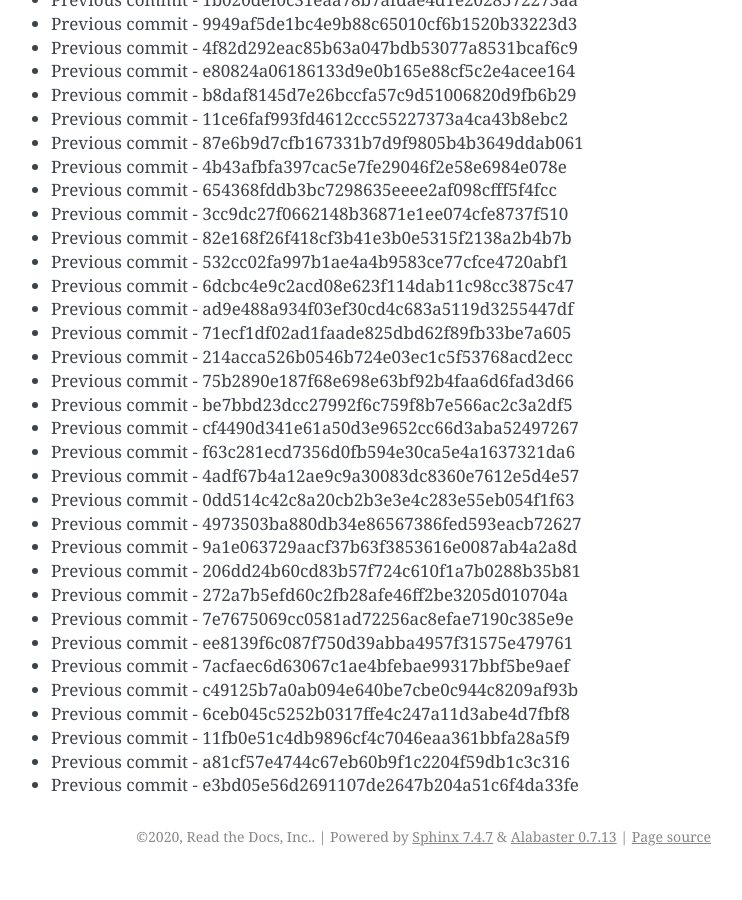
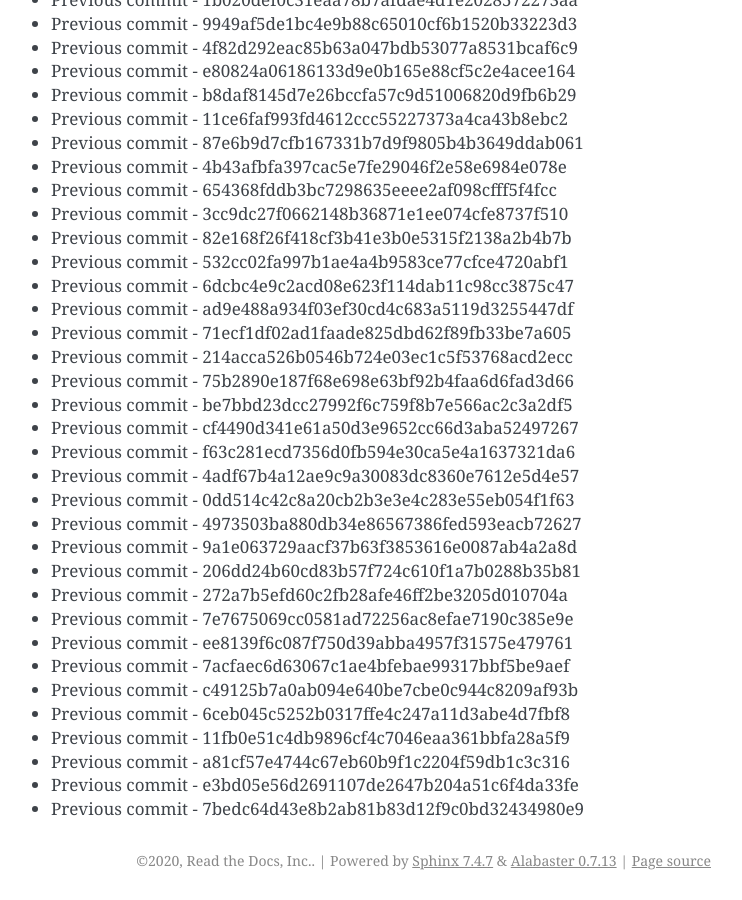
Before and after one commit to readthedocs/rtd-git-stresstest, a Sphinx documentation site: the page built from docs/updates.rst, in a window 1280 px wide and 900 px high, scrolled down 44299 px. Shown: the whole window, without its empty margins (399-1141 px from the left). Built offline with Sphinx 7.4.7, drawn with Linux system fonts in a browser that asks for light colours; before the commit the page ends 45175 px from its top, so only the background shows below that.

Commit message:
Generating commit from previous: 7bedc64d43e8b2ab81b83d12f9c0bd32434980e9

```diff
--- a/docs/updates.rst
+++ b/docs/updates.rst
@@ -1893,3 +1893,4 @@ It can be tested for any performance characteristics.
 * Previous commit - 11fb0e51c4db9896cf4c7046eaa361bbfa28a5f9
 * Previous commit - a81cf57e4744c67eb60b9f1c2204f59db1c3c316
 * Previous commit - e3bd05e56d2691107de2647b204a51c6f4da33fe
+* Previous commit - 7bedc64d43e8b2ab81b83d12f9c0bd32434980e9
```
